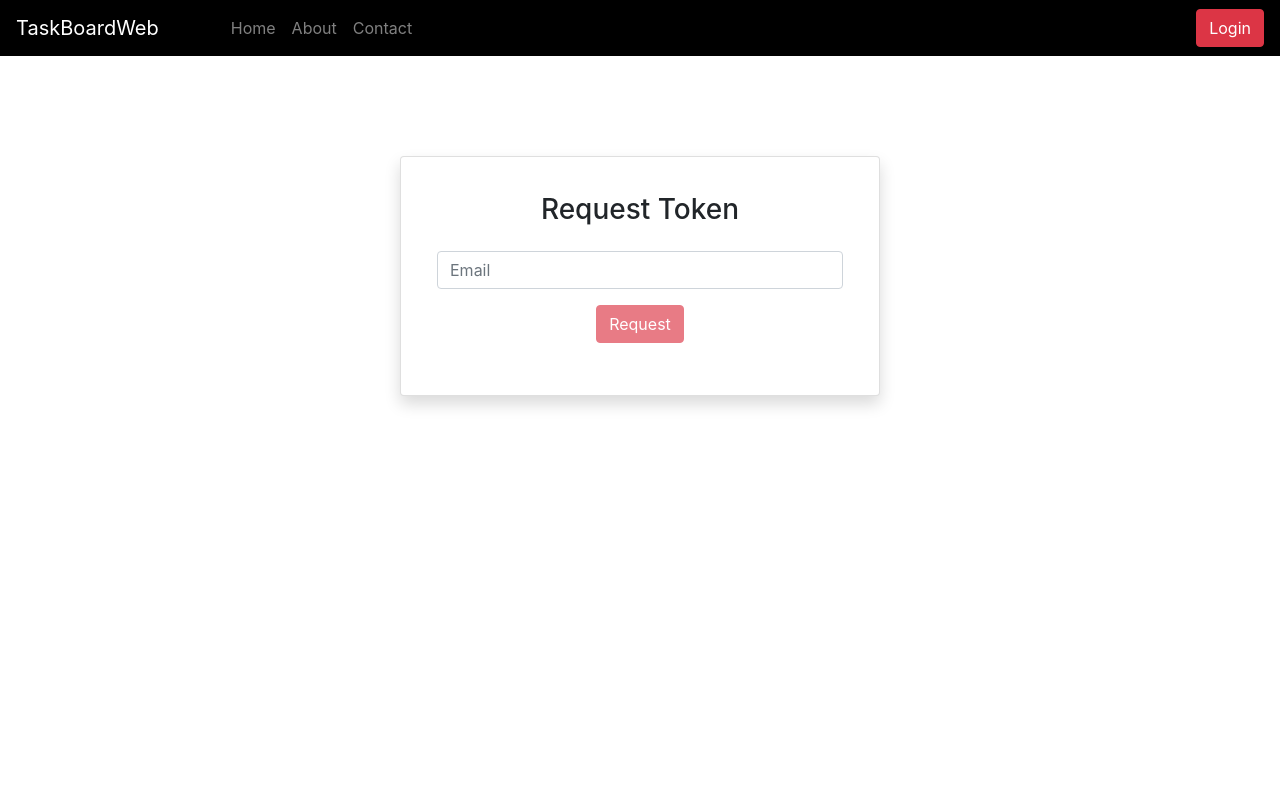
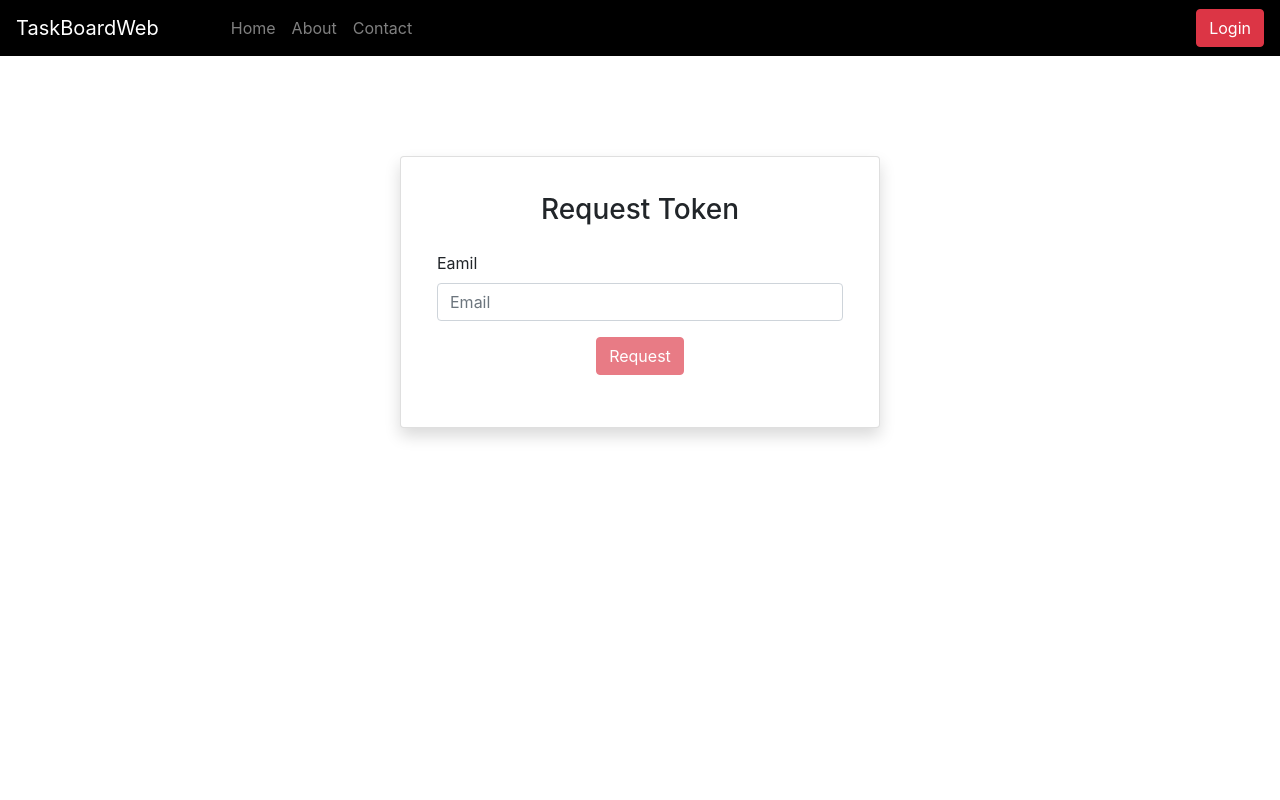
Before and after one commit to Marco0198/front_end_part_for_testing_project, a Vue app: page /request_token in a window 1280 px wide. Shown: the top 800 px of the page. Built offline with nearby package versions, Linux system fonts and the light colour scheme.

Commit message:
i added label for the email

```diff
--- a/src/views/pages/auth/RequestResetPassword.vue
+++ b/src/views/pages/auth/RequestResetPassword.vue
@@ -12,6 +12,7 @@
           </div>
 
           <div class="form-group">
+            <label for="email" class="float-left">Eamil</label>
             <input
               type="email"
               v-model="$v.user.email.$model"
```
